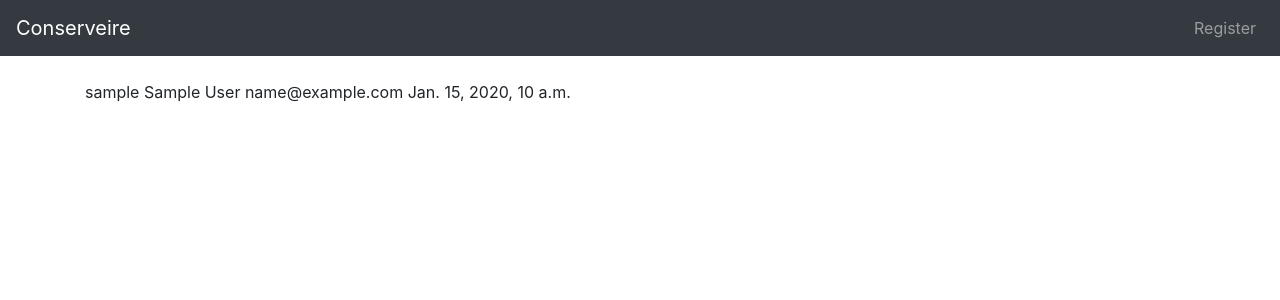
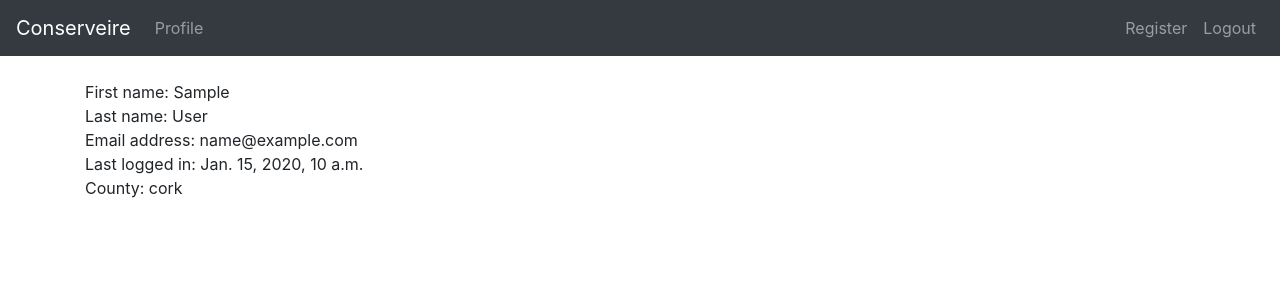
Before and after one commit to CONORWEAVER/Conserveire, a Django app: page /webapp/profile/ in a window 1280 px wide. Shown: the top 300 px of the page. Run offline with Django 3.2, Linux system fonts and the light colour scheme; a user stored in the database is signed in; tables that the repository leaves empty hold one stand-in row (values such as "Sample post"); some libraries are stand-ins or nearby versions.

Commit message:
Feedback template now renders values inputted from monthly use form for the logged in user

```diff
--- a/LearningProject/models.py
+++ b/LearningProject/models.py
@@ -4,17 +4,27 @@ from django.forms import ModelForm, forms
 from django.contrib.auth.models import User
 from django.db.models.signals import post_save
 
+# Create your models here.
 
-# Create your models here.
+COUNTY_CHOICES = [
+    ('cork', 'Cork'),
+    ('dublin', 'Dublin'),
+    ('kerry', 'Kerry'),
+]
 
 class UserProfile(models.Model):
     user = models.OneToOneField(User, on_delete=models.CASCADE)
-    county = models.CharField(max_length=100, default='')
+    county = models.CharField(max_length=20, choices=COUNTY_CHOICES)
+
+    def __str__(self):
+        return self.user.username
 
 
 def create_profile(sender, **kwargs):
     if kwargs['created']:
         user_profile = UserProfile.objects.create(user=kwargs['instance'])
+
+
 post_save.connect(create_profile, sender=User)
 
 
--- a/LearningProject/views.py
+++ b/LearningProject/views.py
@@ -1,7 +1,7 @@
 from django.shortcuts import render, HttpResponse
 from django.shortcuts import redirect
 from django.contrib.auth.forms import UserCreationForm, UserChangeForm
-from LearningProject.forms import RegistrationForm, UsageForm, EditProfileForm
+from LearningProject.forms import RegistrationForm, UsageForm, EditProfileForm, UserCountyForm
 from LearningProject.models import Usage
 from django.contrib.auth.decorators import login_required
 from django.db.models import Avg
--- a/templates/base.html
+++ b/templates/base.html
@@ -23,11 +23,20 @@
     <body>
 <nav class="navbar navbar-expand-sm bg-dark navbar-dark">
     <a class="navbar-brand" href="/">Conserveire</a>
+    <ul class="nav navbar-nav">
+        <li class="nav-item">
+            <a class="nav-link" href="/webapp/profile">Profile</a>
+        </li>
+    </ul>
     <ul class="nav navbar-nav ml-auto">
         <li class="nav-item">
             <a class="nav-link" href="/webapp/register">Register</a>
         </li>
+        <li>
+             <a class="nav-link" href="/webapp/logout">Logout</a>
+        </li>
     </ul>
+
 </nav>
 <br>
         {% block body %}
--- a/templates/webapp/feedback.html
+++ b/templates/webapp/feedback.html
@@ -9,9 +9,10 @@
     <div class="container">
 
     <p>
-       Your energy usage for the month is:
         {% for usage in data1 %}
-        {{ usage.aug }}
+            Your energy usage for the month is: {{ usage.aug }}
+            <br>
+            Your energy usage for last month is: {{ usage.jul }}
         {% endfor %}
 
 
--- a/templates/webapp/profile.html
+++ b/templates/webapp/profile.html
@@ -8,12 +8,16 @@
 {% block body %}
     <div class="container">
     <p>
-        {{ user }}
-        {{ user.first_name }}
-        {{ user.last_name }}
-        {{ user.email }}
-        {{ user.last_login }}
+        First name: {{ user.first_name }}
+        <br>
+        Last name: {{ user.last_name }}
+        <br>
+        Email address: {{ user.email }}
+        <br>
+        Last logged in: {{ user.last_login }}
+        <br>
+        County: {{ user.userprofile.county }}
 
-        </div>
     </p>
+    </div>
 {% endblock %}
```
Also changed, not shown: LearningProject/forms.py (+9 -1 lines).
